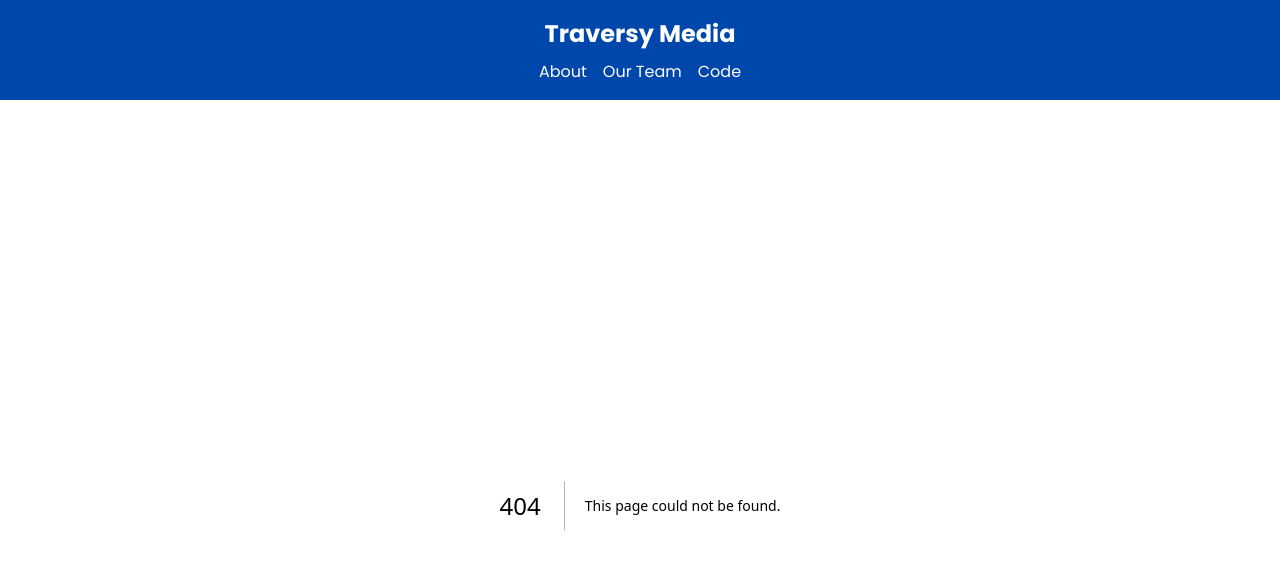
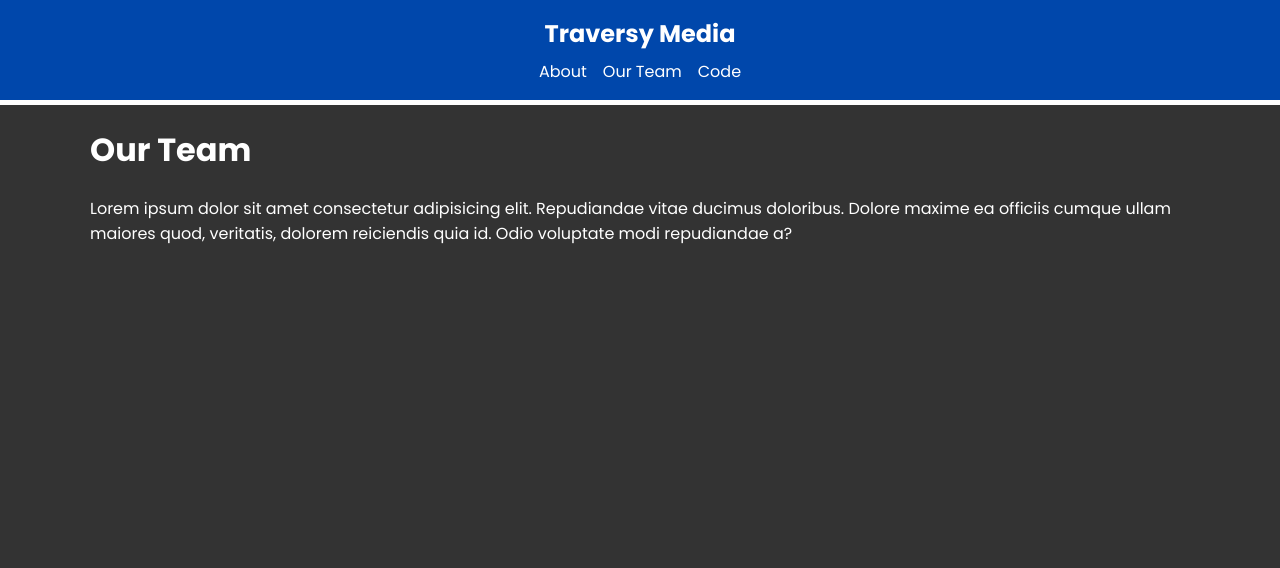
Before and after one commit to muzammilali28/NextJs-13.2-Essentials, a Next.js app: page /ourteam in a window 1280 px wide. Before the commit this address had no page. Shown: the top 568 px of the page. Built offline with nearby package versions, Linux system fonts and the light colour scheme.

Commit message:
OurTeam Page, now each route via next/link has folder structure with a page.jsx init

```diff
--- /dev/null
+++ b/app/ourteam/page.jsx
@@ -0,0 +1,23 @@
+export const metadata = {
+    title: "Our Team"
+}
+
+const OurTeamPage = () => {
+    return (
+        <div>
+            <h1>Our Team</h1>
+            <p>
+                Lorem ipsum dolor sit amet consectetur
+                adipisicing elit. Repudiandae
+                vitae ducimus doloribus. Dolore
+                maxime ea officiis cumque ullam
+                maiores quod, veritatis,
+                dolorem reiciendis quia id.
+                Odio voluptate modi
+                repudiandae a?
+            </p>
+        </div>
+    )
+}
+
+export default OurTeamPage;
```
